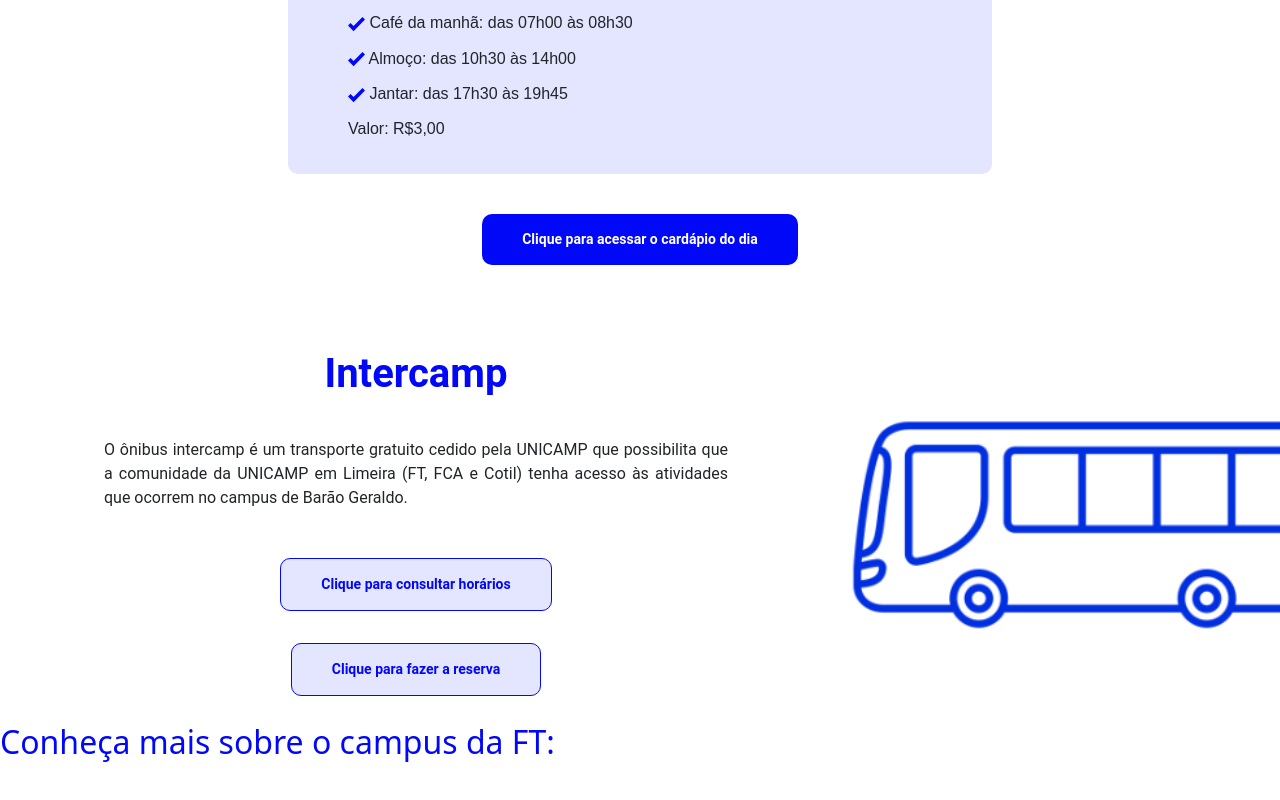
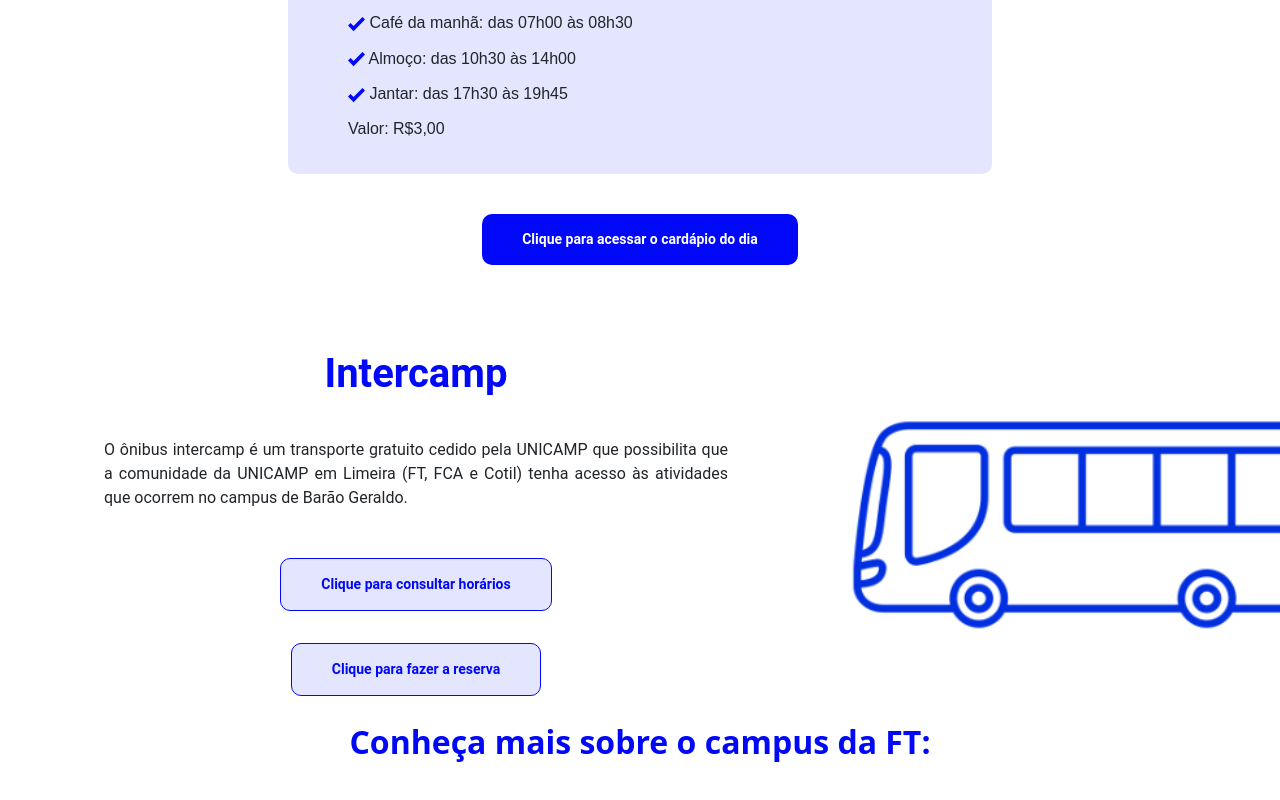
Before and after one commit to gabriellytegon/Site-CDI, a React (Vite) app: page /vidanocampus in a window 1280 px wide. Shown: the part 921-1721 px from the top of the page. Built offline with nearby package versions, Linux system fonts and the light colour scheme; grey boxes are pictures that could not be loaded.

Commit message:
feat: adicionando os links aos botoes

```diff
--- a/src/pages/vidanocampus/index.jsx
+++ b/src/pages/vidanocampus/index.jsx
@@ -30,7 +30,7 @@ const VidaNoCampus = () => {
                     <Button
                         buttonText={"Clique para acessar o cardápio do dia"}
                         fontSize={14}
-                        link={"#"}
+                        link={"https://www.prefeituralimeira.unicamp.br/restaurante-universitario/"}
                         option={1}
                         width={400}
                     />
@@ -58,7 +58,7 @@ const VidaNoCampus = () => {
                         buttonText={"Clique para fazer a reserva"}
                         width={400}
                         fontSize={14}
-                        link={'#'}
+                        link={'https://sistemas.ft.unicamp.br/intercamp/'}
                         option={0}
                     />
                 </article>
@@ -69,10 +69,12 @@ const VidaNoCampus = () => {
 
             <div id="more">
                 <div className="title">
-                    <h2>Conheça mais sobre o campus da FT:</h2>
+                    <h2 className="fw-bold text-center h-25">Conheça mais sobre o campus da FT:</h2>
                 </div>
                 <div className="content">
-                    <video src=""></video>
+                    <div className="video-container">
+                        <video src=""></video>
+                    </div>
                 </div>
             </div>
         </>
```
